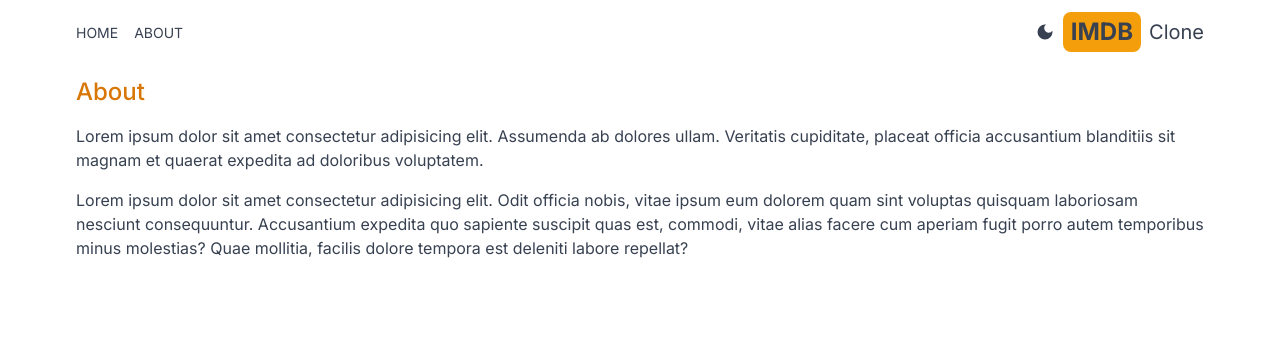
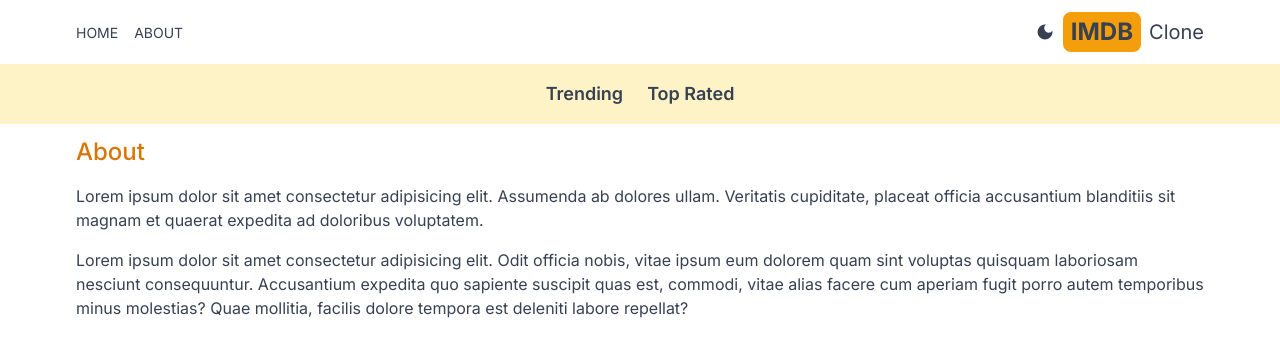
Before and after one commit to Yashv402/IMDB_clone, a Next.js app: page /about in a window 1280 px wide. Shown: the top 356 px of the page. Built offline with nearby package versions, Linux system fonts and the light colour scheme.

Commit message:
handeled error

```diff
--- /dev/null
+++ b/src/app/error.jsx
@@ -0,0 +1,19 @@
+'use client'
+
+import React from 'react'
+import { useEffect } from 'react'
+
+function error({error, reset}) {
+    useEffect(() => {
+        console.log(error);
+    }, [error]);
+
+  return (
+    <div>
+        <h1>Something went wrong, Please try again later.</h1>
+        <button onClick={()=> reset()}>Try Again</button>
+    </div>
+  )
+}
+
+export default error
--- a/src/app/layout.js
+++ b/src/app/layout.js
@@ -2,6 +2,7 @@
 import "./globals.css";
 import Header from "@/components/Header";
 import Provider from "@/app/Provider";
+import Navbar from "@/components/Navbar";
 
 const inter = Inter({ subsets: ["latin"] });
 
@@ -16,6 +17,7 @@
       <body className={inter.className}>
         <Provider>
           <Header/>
+          <Navbar/>
           {children}
         </Provider>
 
--- a/src/app/page.js
+++ b/src/app/page.js
@@ -1,10 +1,23 @@
-import About from './about/page.jsx'
-function Home() {
+const API_KEY = process.env.API_KEY;
+
+import Results from "@/components/Results";
+
+export default async function Home(searchParams) {
+  const genre = searchParams.genre || "fetchTrending";
+  const res = await fetch(
+    `https://api.themoviedb.org/3${
+      genre === "fetchTopRated" ? `/movie/top_rated` : `/trending/all/week`
+    }?api_key=${API_KEY}&language=en-US&page=1`
+  );
+  const data = await res.json();
+  if (!res.ok) {
+    throw new Error("failed to fetch data");
+  }
+  const results = data.results;
+
   return (
-  <div>
-    <About/>
-  </div>
+    <div>
+      <Results results={results} />
+    </div>
   );
 }
-
-export default Home;
--- /dev/null
+++ b/src/components/Navbar.jsx
@@ -0,0 +1,15 @@
+'use client'
+
+import React from 'react'
+import NavbarItem from '@/components/NavbarItem'
+
+function Navbar() {
+  return (
+    <div className='flex dark:bg-gray-600 bg-amber-100 p-4 lg: text-lg justify-center gap-6'>
+        <NavbarItem title ="Trending" param ="fetchTrending"/>
+        <NavbarItem title ="Top Rated" param ="fetchTopRated"/>
+    </div>
+  )
+}
+
+export default Navbar
--- /dev/null
+++ b/src/components/NavbarItem.jsx
@@ -0,0 +1,16 @@
+'use client'
+
+import React from "react";
+import  Link  from "next/link";
+import { useSearchParams } from "next/navigation";
+
+export default function NavbarItem({ title, param }) {
+    const searchParams = useSearchParams();
+    const genre = searchParams.get("genre");
+  return (
+    <div>
+      <Link
+      className={`hover:text-amber-500 font-semibold  ${genre === param ? 'underline underline-offset-8  decoration-amber-500 rounded-lg':''}`} href={`/?genre=${param}`}>{title}</Link>
+    </div>
+  );
+}
--- /dev/null
+++ b/src/components/Results.jsx
@@ -0,0 +1,16 @@
+import React from 'react'
+
+function Results({results}) {
+    console.log(results)
+  return (
+    <div>{
+        results.map((result)=>(
+            <div key={result.id}>
+                <h2>{result.original_title || result.original_name}</h2>
+            </div>
+        ))}
+    </div>
+  )
+}
+
+export default Results
```
